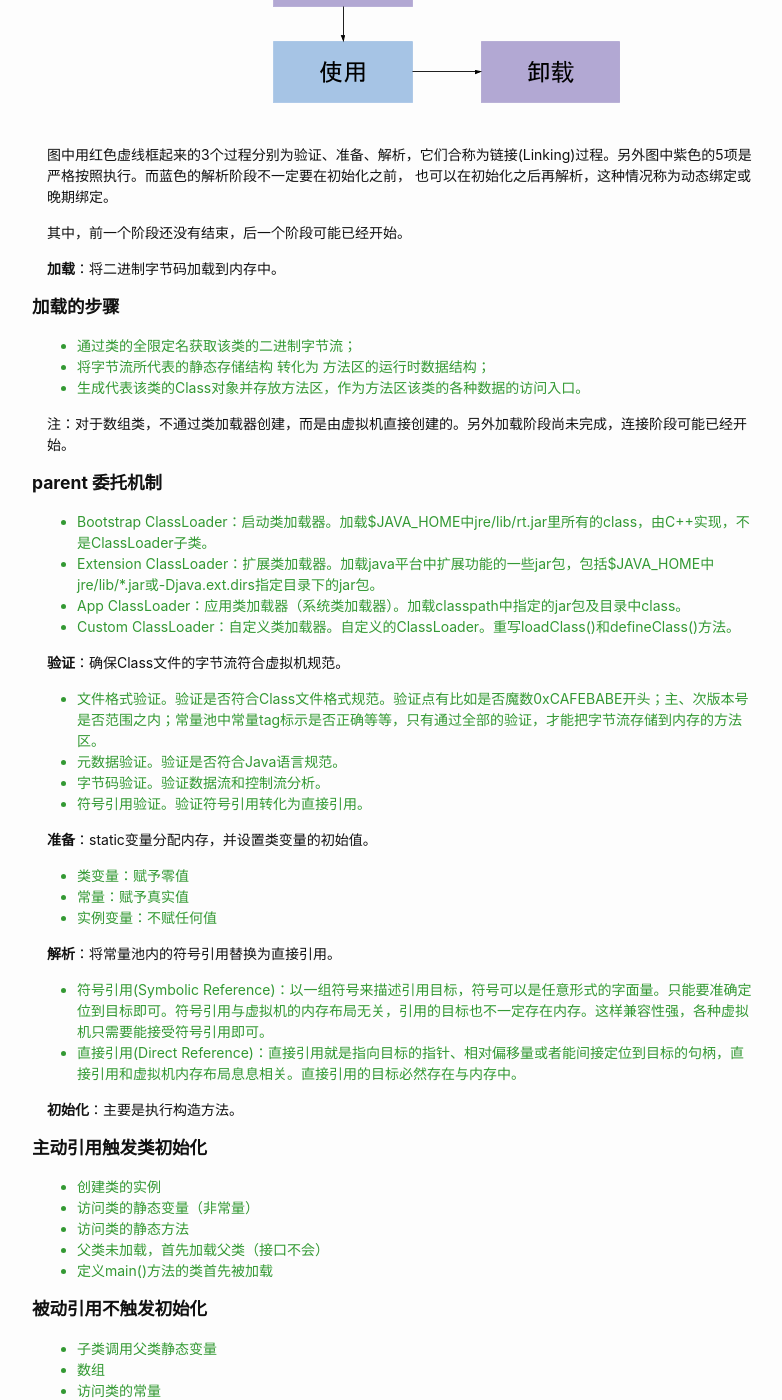
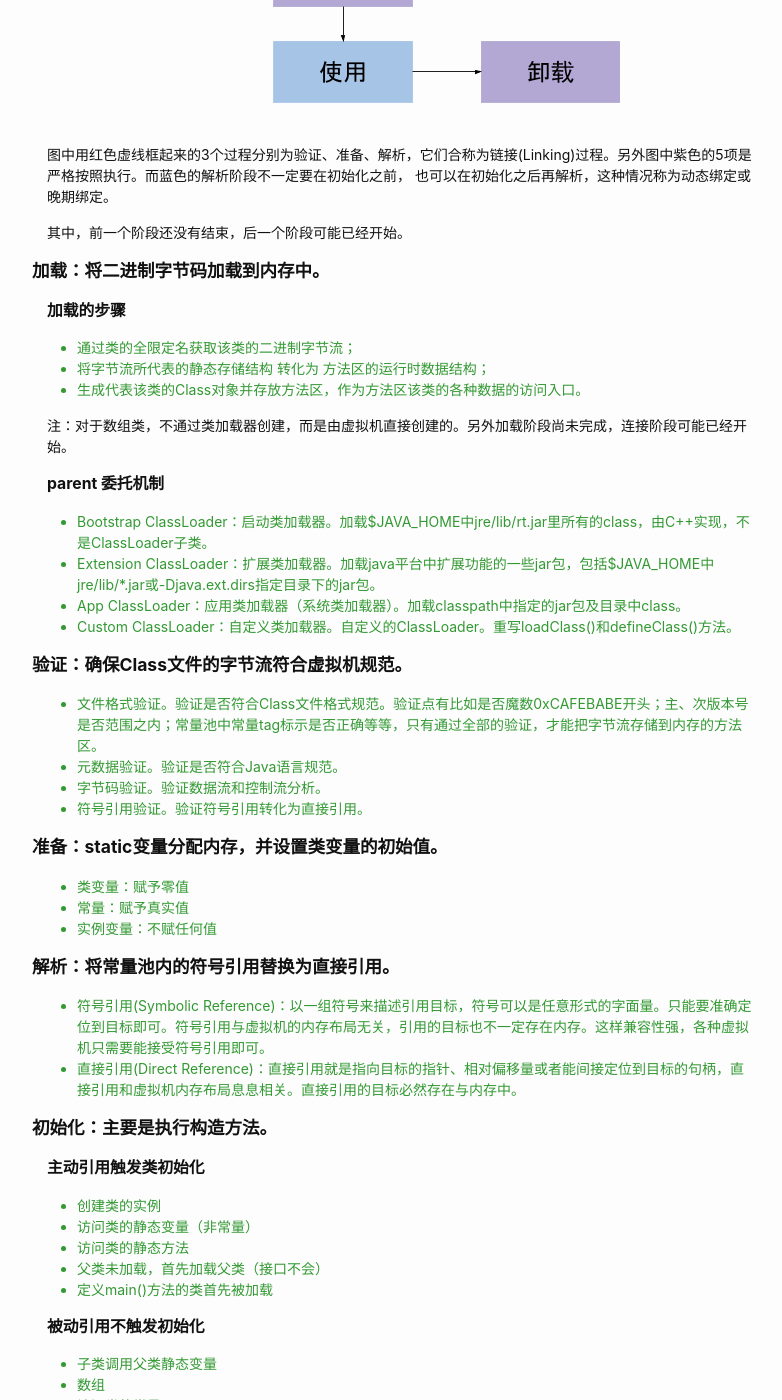
Before and after one commit to yuluyao/yuluyao.github.io, a Jekyll site: the page built from _posts/jvm/2019-02-02-JVM 类加载机制.md, in a window 1280 px wide and 1400 px high, scrolled down 620 px. Shown: the whole window, without its empty margins (253-1035 px from the left). Built offline with Jekyll 4.4.1, drawn with Linux system fonts in a browser that asks for light colours.

```diff
--- a/_posts/jvm/2019-02-02-JVM 类加载机制.md
+++ b/_posts/jvm/2019-02-02-JVM 类加载机制.md
@@ -11,9 +11,9 @@ layout: post
 
 其中，前一个阶段还没有结束，后一个阶段可能已经开始。
 
-**加载**：将二进制字节码加载到内存中。
+### 加载：将二进制字节码加载到内存中。
 
-### 加载的步骤
+#### 加载的步骤
 
 - 通过类的全限定名获取该类的二进制字节流；
 - 将字节流所代表的静态存储结构 转化为 方法区的运行时数据结构；
@@ -21,34 +21,34 @@ layout: post
 
 注：对于数组类，不通过类加载器创建，而是由虚拟机直接创建的。另外加载阶段尚未完成，连接阶段可能已经开始。
 
-### parent 委托机制
+#### parent 委托机制
 
 - Bootstrap ClassLoader：启动类加载器。加载$JAVA_HOME中jre/lib/rt.jar里所有的class，由C++实现，不是ClassLoader子类。
 - Extension ClassLoader：扩展类加载器。加载java平台中扩展功能的一些jar包，包括$JAVA_HOME中jre/lib/*.jar或-Djava.ext.dirs指定目录下的jar包。
 - App ClassLoader：应用类加载器（系统类加载器）。加载classpath中指定的jar包及目录中class。
 - Custom ClassLoader：自定义类加载器。自定义的ClassLoader。重写loadClass()和defineClass()方法。
 
-**验证**：确保Class文件的字节流符合虚拟机规范。
+### 验证：确保Class文件的字节流符合虚拟机规范。
 
 - 文件格式验证。验证是否符合Class文件格式规范。验证点有比如是否魔数0xCAFEBABE开头；主、次版本号是否范围之内；常量池中常量tag标示是否正确等等，只有通过全部的验证，才能把字节流存储到内存的方法区。
 - 元数据验证。验证是否符合Java语言规范。
 - 字节码验证。验证数据流和控制流分析。
 - 符号引用验证。验证符号引用转化为直接引用。
 
-**准备**：static变量分配内存，并设置类变量的初始值。
+### 准备：static变量分配内存，并设置类变量的初始值。
 
 - 类变量：赋予零值
 - 常量：赋予真实值
 - 实例变量：不赋任何值
 
-**解析**：将常量池内的符号引用替换为直接引用。
+### 解析：将常量池内的符号引用替换为直接引用。
 
 - 符号引用(Symbolic Reference)：以一组符号来描述引用目标，符号可以是任意形式的字面量。只能要准确定位到目标即可。符号引用与虚拟机的内存布局无关，引用的目标也不一定存在内存。这样兼容性强，各种虚拟机只需要能接受符号引用即可。
 - 直接引用(Direct Reference)：直接引用就是指向目标的指针、相对偏移量或者能间接定位到目标的句柄，直接引用和虚拟机内存布局息息相关。直接引用的目标必然存在与内存中。
 
-**初始化**：主要是执行构造方法。
+### 初始化：主要是执行构造方法。
 
-### 主动引用触发类初始化
+#### 主动引用触发类初始化
 
 - 创建类的实例
 - 访问类的静态变量（非常量）
@@ -56,13 +56,13 @@ layout: post
 - 父类未加载，首先加载父类（接口不会）
 - 定义main()方法的类首先被加载
 
-### 被动引用不触发初始化
+#### 被动引用不触发初始化
 
 - 子类调用父类静态变量
 - 数组
 - 访问类的常量
 
-### 主动引用
+#### 主动引用
 
 - new、getstatic、putstatic、invokestatic指令
 - 反射
@@ -70,14 +70,19 @@ layout: post
 - 主类
 - 动态。。。
 
-### 被动引用
+#### 被动引用
 
 - 子类引用父类静态字段
 - 数组
 - 引用类的常量
 
-**使用**
+### 使用
 
-**卸载**
+### 卸载
+
+
+
+
+
 
 [类加载的7个步骤]:{{ site.url }}/assets/pics/class_load_process.jpg
```
Also changed, not shown: _posts/2019-02-02-Monitor机制.html (deleted, +0 -55 lines).
